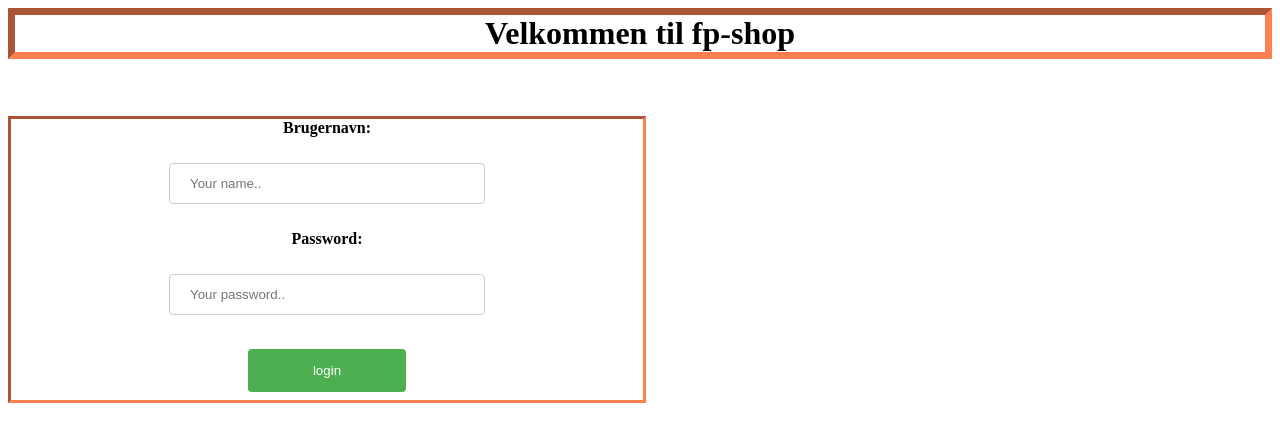
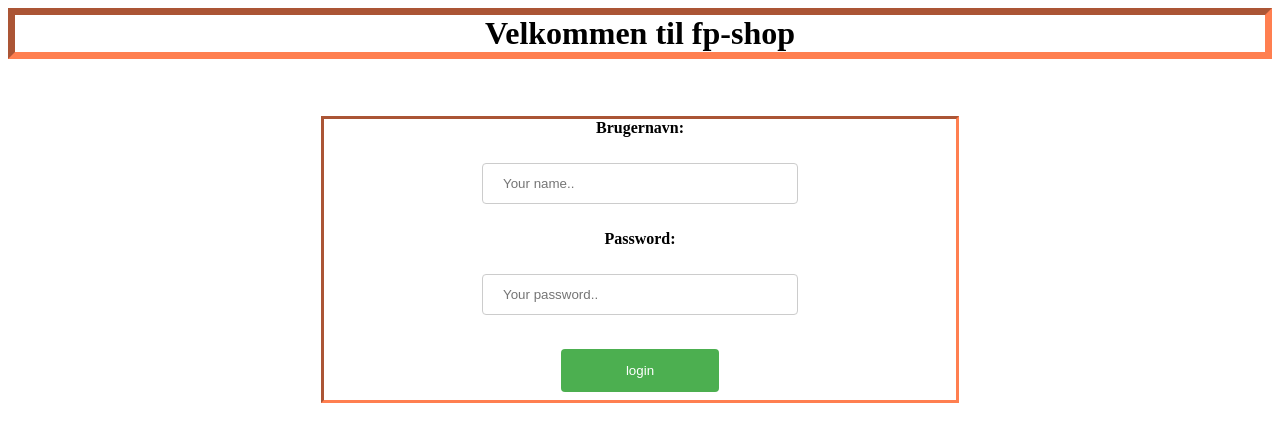
Before and after one commit to MikkelOerbergHansen/KEA-Python, a Flask app: page / in a window 1280 px wide. Shown: the top 442 px of the page. Run offline with Flask 2, Linux system fonts and the light colour scheme.

Commit message:
Update my-form.html

```diff
--- a/Shop_example/Templates/my-form.html
+++ b/Shop_example/Templates/my-form.html
@@ -17,6 +17,19 @@ input[type=text], select {
   border-radius: 4px;
   box-sizing: border-box;
 }
+
+input[type=password], select {
+  width: 50%;
+  padding: 12px 20px;
+  margin: 8px 0;
+  display: inline-block;
+  border: 1px solid #ccc;
+  border-radius: 4px;
+  box-sizing: border-box;
+}
+
+
+
 
 input[type=submit] {
   width: 25%;
@@ -40,6 +53,7 @@ input[type=submit]:hover {
 
 <h1 style="text-align: center;">Velkommen til fp-shop</h1>
 <br /><br />
+<div align = "center">
 <form method="POST" style="text-align: center; border: inset coral;">
 
     <strong>Brugernavn: </strong>
@@ -48,12 +62,12 @@ input[type=submit]:hover {
     <br /><br />
     <strong>Password:   </strong>
     <br /><br />
-    <input type = "text" name="text2" placeholder="Your password..">
+    <input type = "password" name="text2" placeholder="Your password..">
     <br /><br />
     <input type="submit" name="log_in" value="login" />
 
 </form>
-
+</div>
 
 </body>
 </html>
```
